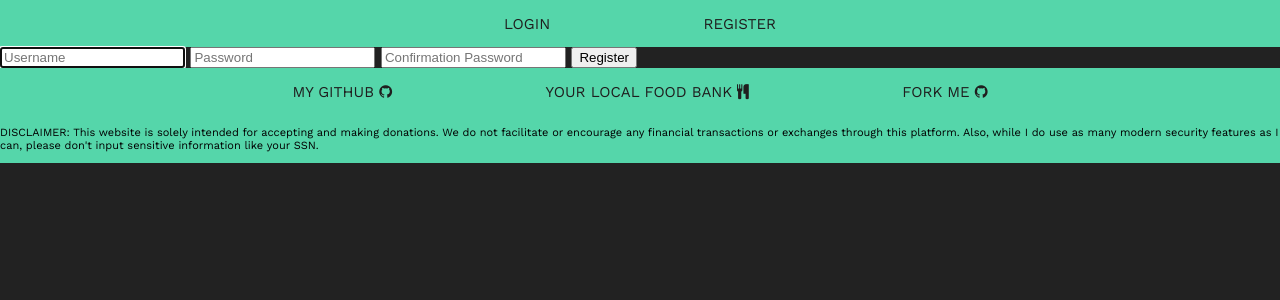
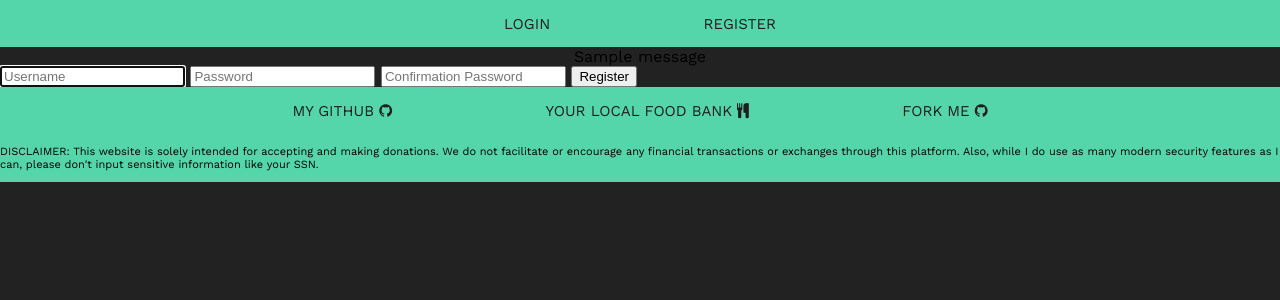
Before and after one commit to kurealnum/non-profit-link, a Flask app: page /register in a window 1280 px wide. Shown: the top 300 px of the page. Run offline with Flask 3, Linux system fonts and the light colour scheme; one stand-in notice (Sample message) is shown; parts of the project's set-up code (start-up, migrations or seed data) failed here and were passed over.

Commit message:
Added logout button and flask flashes (alerts). No CSS on login, register, or flashes

```diff
--- a/app.py
+++ b/app.py
@@ -1,6 +1,6 @@
 #dont bother importing all of flask, just import it as you need it
 #python -m flask run :D
-from flask import Flask, render_template, request, session, redirect, url_for
+from flask import Flask, render_template, request, session, redirect, url_for, flash
 from flask_session import Session
 from werkzeug.security import check_password_hash, generate_password_hash
 import datetime
@@ -30,7 +30,7 @@ app.config["SESSION_TYPE"] = "filesystem"
 Session(app)
 
 
-#Start of Login/Register
+#Start of Login/Register-------------------
 
 
 #TODO: the database isn't currently set up properly, I still need to modify the database and get the register page made
@@ -43,13 +43,13 @@ def login():
 
         # Ensure username was submitted
         if not request.form.get("username"):
-            print("No username")
-            return redirect("/login")
+            flash("No username")
+            return render_template('login.html')
 
         # Ensure password was submitted
         elif not request.form.get("password"):
-            print("No password")
-            return redirect("/login")
+            flash("No password")
+            return render_template('login.html')
 
         # Query database for username
         rows = conn.execute("SELECT * FROM basic_users WHERE username = ?", (request.form.get("username"),))
@@ -57,8 +57,8 @@ def login():
 
         # Ensure username exists and password is correct
         if len(rows) < 1 or not check_password_hash(rows[0][2], request.form.get("password")):
-            print("Wrong username/password")
-            return redirect("/login")
+            flash("Wrong username/password")
+            return render_template('login.html')
 
         # Remember which user has logged in
         session["user_id"] = rows[0][0]
@@ -116,7 +116,18 @@ def register():
         return render_template("register.html")
 
 
-#End of Login/Register
+@app.route("/logout")
+def logout():
+    """Log user out"""
+
+    # Forget any user_id
+    session.clear()
+
+    # Redirect user to login form
+    return redirect(url_for("home"))
+
+
+#End of Login/Register functions-------------------
 #Start of main routes/functions-------------------
 
 
--- a/static/style.css
+++ b/static/style.css
@@ -32,6 +32,13 @@ nav a {
 
 nav a:hover {
   color: var(--highlight-color);
+}
+
+.flashes {
+  position: relative;
+  display: flex;
+  justify-content: center;
+  align-items: center;
 }
 
 /*
--- a/templates/layout.html
+++ b/templates/layout.html
@@ -9,13 +9,14 @@
   <title>NAME HERE - {% block title %}{% endblock %}</title>
 </head>
 
-<header>
+  <header>
     <nav>
       {% if session["user_id"] %}
       <ul>
         <li><a href="{{ url_for("home") }}">Home</a></li>
         <li><a href="{{ url_for("about_us") }}">About Us</a></li>
         <li><a href="{{ url_for("technicals") }}">Technicals</a></li>
+        <li><a href="{{ url_for("logout")}}">Logout</a></li>
       </ul>
       {% else %}
       <ul>
@@ -24,7 +25,16 @@
       </ul>
       {% endif %}
     </nav>
-</header>
+  </header>
+
+  <!--flask flash code-->
+  {% with messages = get_flashed_messages() %}
+  {% if messages %}
+    {% for message in messages %}
+      <li class=flashes>{{ message }}</li>
+    {% endfor %}
+  {% endif %}
+  {% endwith %}
 
 <body>
   <!-- double curly brackets means using a variable that has been passed through from flask/python: {{search_query}}-->
@@ -37,7 +47,7 @@
       <li><a href="https://github.com/kurealnum" target="_blank">My Github <i class="fa fa-github" aria-hidden="true"></i></a></li>
       <li><a href="https://www.feedingamerica.org/find-your-local-foodbank" target="_blank">Your local Food Bank <i class="fa fa-cutlery" aria-hidden="true"></i></a></li>
       <li><a href="https://github.com/kurealnum/FlaskWebApp/branches" target="_blank">Fork Me <i class="fa fa-github" aria-hidden="true"></i></a></li>
-      <!--might wanna get a better link if people wanna fork yk-->
+      <!--might wanna get a better link if people wanna fork-->
     </ul>
   </section>
 
```
Also changed, not shown: README.md.
